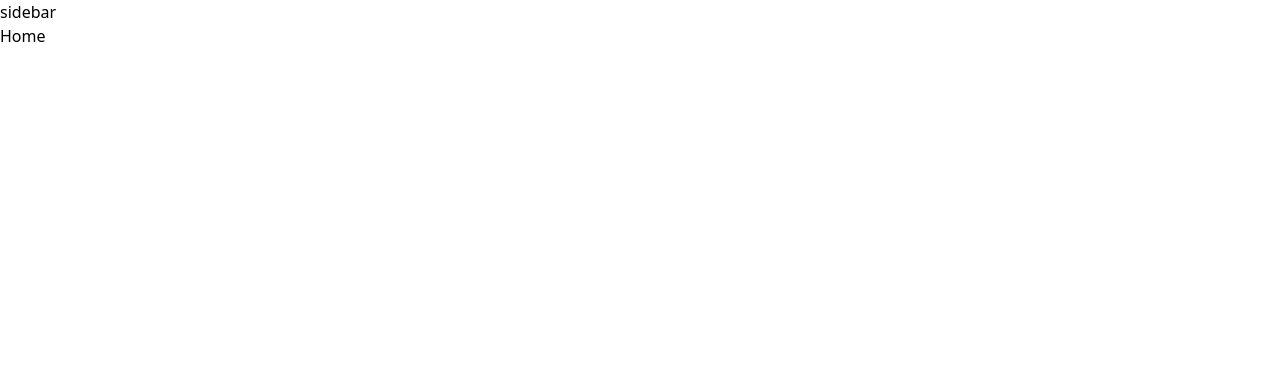
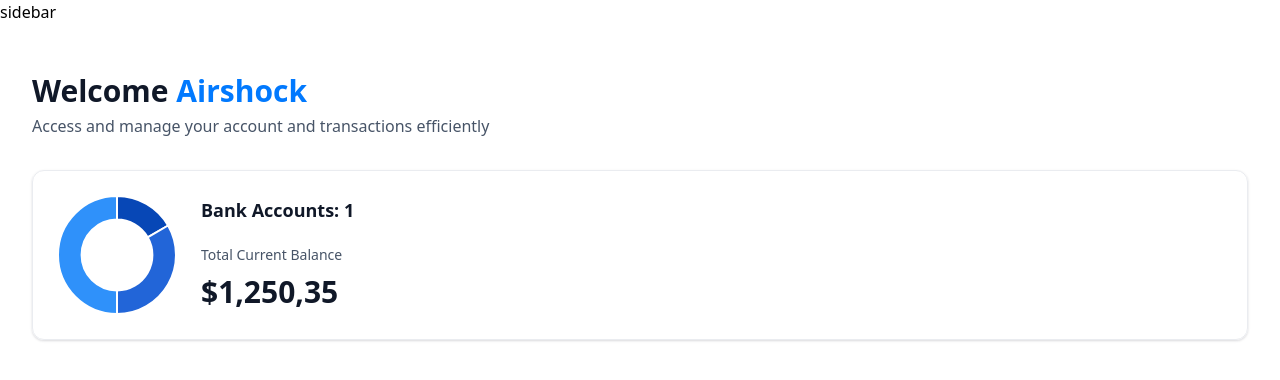
Before and after one commit to Airshock72/horizon, a Next.js app: page / in a window 1280 px wide. Shown: the top 380 px of the page. Built offline with nearby package versions, Linux system fonts and the light colour scheme.

Commit message:
added animated counter doughnut chart header box and total balance box in project with its libraries

```diff
--- a/app/(root)/page.tsx
+++ b/app/(root)/page.tsx
@@ -1,8 +1,27 @@
 import React from 'react'
+import HeaderBox from '@/components/HeaderBox'
+import TotalBalanceBox from '@/components/TotalBalanceBox'
 
 const Home = () => {
+  const isLoggedIn = { firstName: 'Airshock' }
   return (
-    <div>Home</div>
+    <section className='home'>
+      <div className='home-content'>
+        <header className='home-header'>
+          <HeaderBox
+            type='greeting'
+            title='Welcome'
+            user={isLoggedIn?.firstName || 'Guest'}
+            subtext='Access and manage your account and transactions efficiently'
+          />
+          <TotalBalanceBox
+            accounts={[]}
+            totalBanks={1}
+            totalCurrentBalance={1250.35}
+          />
+        </header>
+      </div>
+    </section>
   )
 }
 
--- /dev/null
+++ b/components/AnimatedCounter.tsx
@@ -0,0 +1,18 @@
+'use client'
+import React from 'react'
+import CountUp from 'react-countup'
+
+const AnimatedCounter = (props: AnimatedCounterProps) => {
+  return (
+    <div className='w-full'>
+      <CountUp
+        decimal=','
+        prefix='$'
+        decimals={2}
+        end={props.amount}
+      />
+    </div>
+  )
+}
+
+export default AnimatedCounter
--- /dev/null
+++ b/components/DoughnutChart.tsx
@@ -0,0 +1,32 @@
+'use client'
+
+import { Doughnut } from 'react-chartjs-2'
+import { ArcElement, Chart, Legend, Tooltip } from 'chart.js'
+
+Chart.register(ArcElement, Tooltip, Legend)
+
+const DoughnutChart = (props: DoughnutChartProps) => {
+  const data = {
+    datasets: [{
+      label: 'Banks',
+      data: [1250, 2500, 3750],
+      backgroundColor: ['#0747b6', '#2265d8', '#2f91fa']
+    }],
+    labels: ['Bank 1', 'Bank 2', 'Bank 3']
+  }
+  return (
+    <Doughnut
+      data={data}
+      options={{
+        cutout: '60%',
+        plugins: {
+          legend: {
+            display: false
+          }
+        }
+      }}
+    />
+  )
+}
+
+export default DoughnutChart
--- /dev/null
+++ b/components/HeaderBox.tsx
@@ -0,0 +1,19 @@
+import React from 'react'
+
+const HeaderBox = ({ title = 'title', ...props }: HeaderBoxProps) => {
+  return (
+    <div className='header-box'>
+      <h1 className='header-box-title'>
+        {title}
+        {props.type === 'greeting' && (
+          <span className='text-bankGradient'>
+              &nbsp;{props.user}
+          </span>
+        )}
+      </h1>
+      <p className='header-box-subtext'>{props.subtext}</p>
+    </div>
+  )
+}
+
+export default HeaderBox
--- /dev/null
+++ b/components/TotalBalanceBox.tsx
@@ -0,0 +1,24 @@
+import React from 'react'
+import AnimatedCounter from '@/components/AnimatedCounter'
+import DoughnutChart from '@/components/DoughnutChart'
+
+const TotalBalanceBox = ({ accounts = [], ...props }: TotalBalanceBoxProps) => {
+  return (
+    <section className='total-balance'>
+      <div className='total-balance-chart'>
+        <DoughnutChart accounts={accounts} />
+      </div>
+      <div className='flex flex-col gap-6'>
+        <h2 className='header-2'>Bank Accounts: {props.totalBanks}</h2>
+        <div className='flex flex-col gap-2'>
+          <p className='total-balance-label'>Total Current Balance</p>
+          <div className='total-balance-amount flex-center gap-2'>
+            <AnimatedCounter amount={props.totalCurrentBalance} />
+          </div>
+        </div>
+      </div>
+    </section>
+  )
+}
+
+export default TotalBalanceBox
--- a/package.json
+++ b/package.json
@@ -10,11 +10,15 @@
   },
   "dependencies": {
     "@radix-ui/react-slot": "^1.1.0",
+    "chart.js": "^4.4.4",
     "class-variance-authority": "^0.7.0",
     "clsx": "^2.1.1",
     "lucide-react": "^0.427.0",
     "next": "14.2.5",
+    "query-string": "^9.1.0",
     "react": "^18",
+    "react-chartjs-2": "^5.2.0",
+    "react-countup": "^6.5.3",
     "react-dom": "^18",
     "tailwind-merge": "^2.5.2",
     "tailwindcss-animate": "^1.0.7"
```
Also changed, not shown: types/index.d.ts (+9 -5 lines), 1 other file (tests, documents, lock files or other folders).
